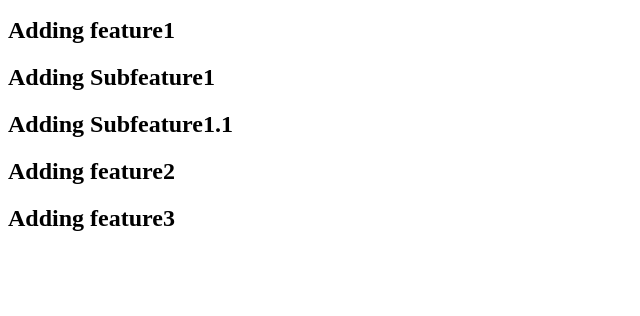
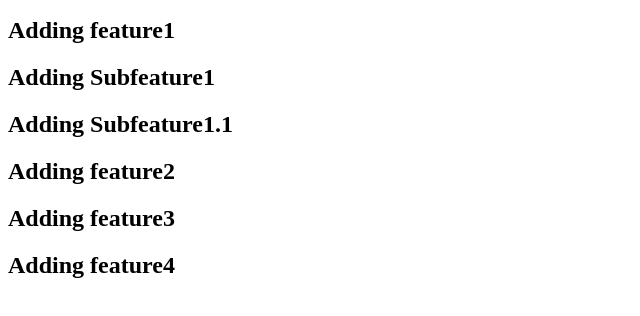
Before and after one commit to DisonDavis/datewithgit-sample, a plain HTML site: page index.html in a window 1280 px wide. Shown: the part 96-412 px from the top of the page, without its empty margins (0-640 px from the left). Drawn offline with Linux system fonts and the light colour scheme.

Commit message:
Feature added

```diff
--- a/index.html
+++ b/index.html
@@ -9,6 +9,7 @@
 
 	<h2>Adding  feature2</h2>
 	<h2>Adding  feature3</h2>
+		<h2>Adding  feature4</h2>
 
 </body>
 </html>
```
